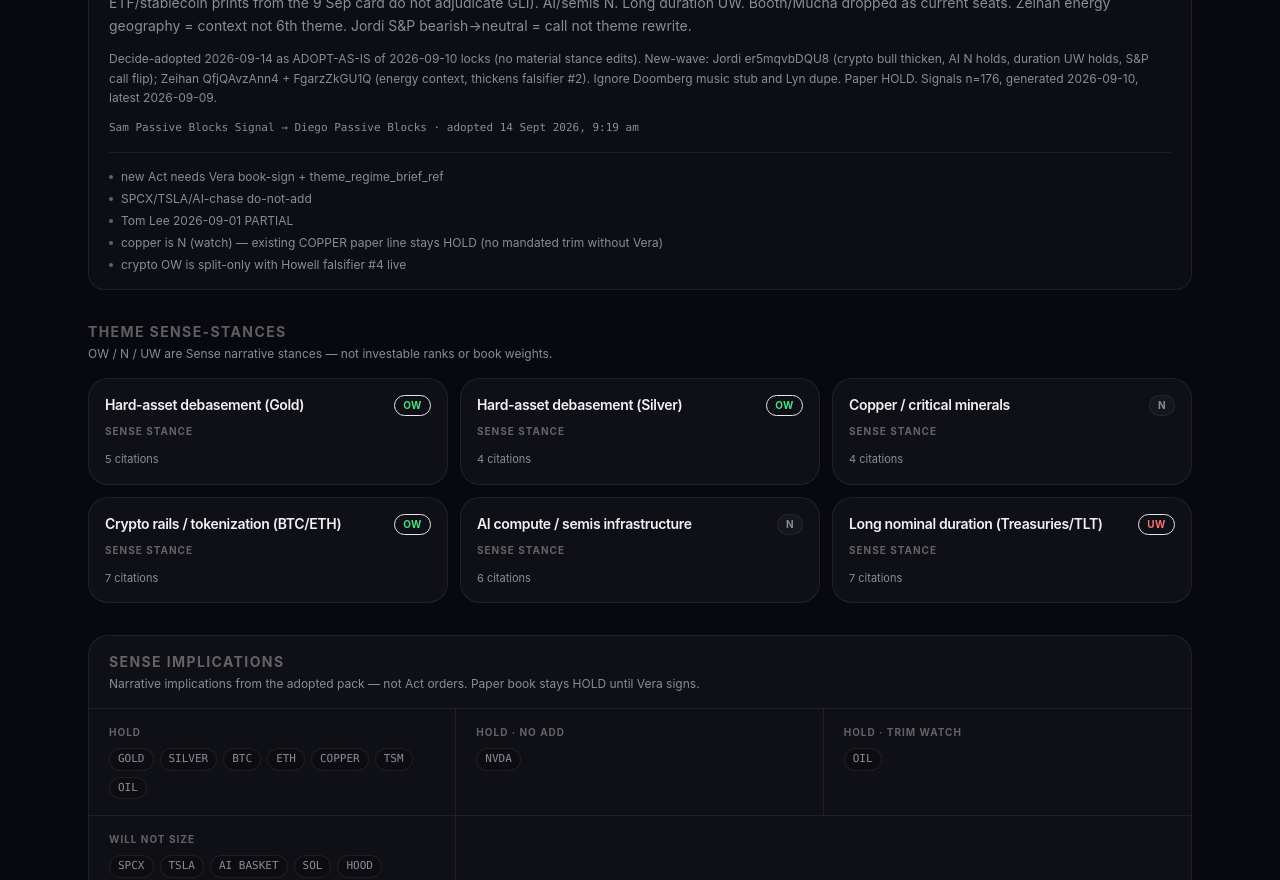
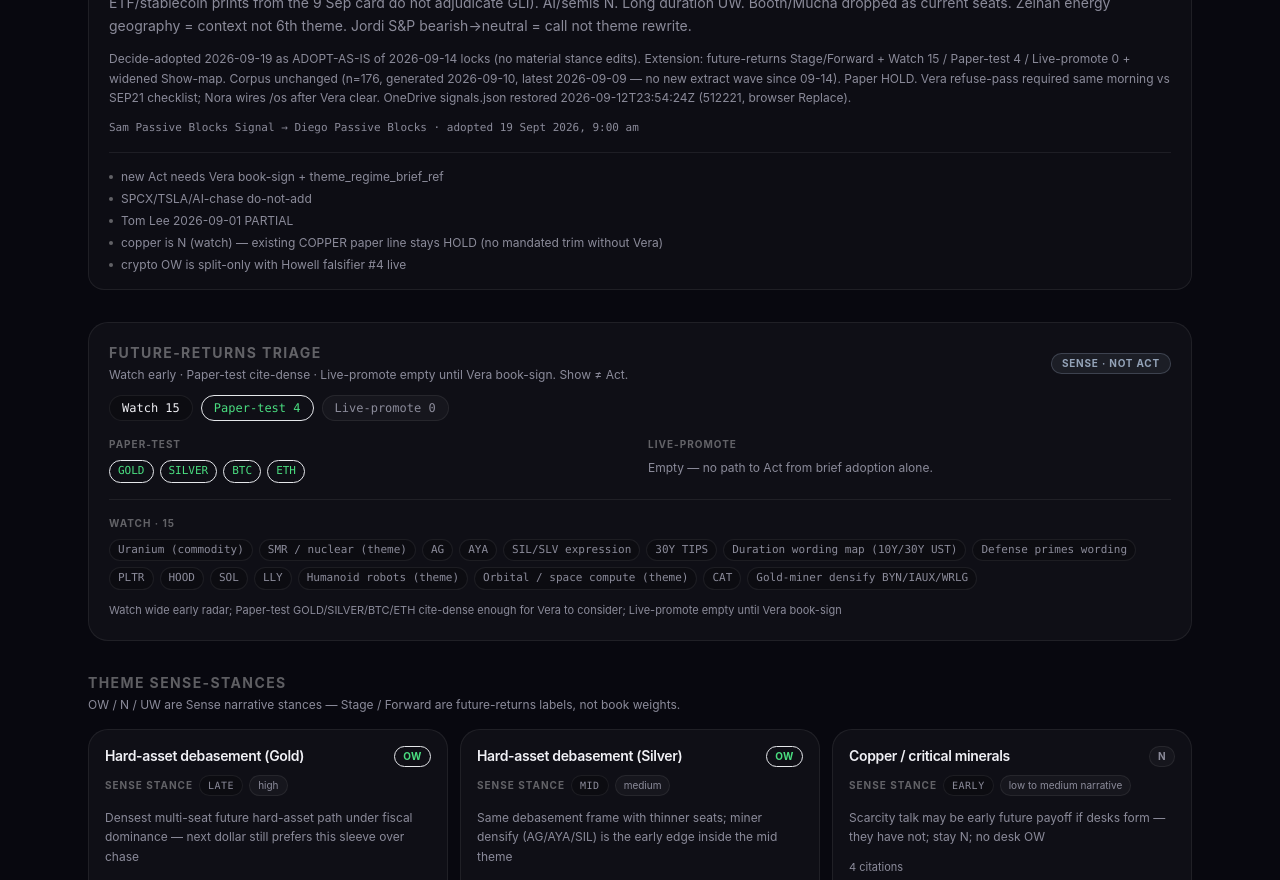
Before and after one commit to ghodzilla/passiveblocks-web, a Next.js app: page /os/signal in a window 1280 px wide. Shown: the part 1920-2800 px from the top of the page. Built offline with nearby package versions, Linux system fonts and the light colour scheme.

Commit message:
feat(os): adopt theme-regime 2026-09-19 — future-returns triage

```diff
--- a/app/os/page.tsx
+++ b/app/os/page.tsx
@@ -70,6 +70,8 @@ export default function OsHomePage() {
       ? signalPack.status.paper_book_action ?? signalPack.brief.paper_book_action ?? 'HOLD'
       : 'HOLD';
   const horizon = signalLive ? signalPack.status.valid_until ?? null : null;
+  const triage = signalLive ? signalPack.brief.triage : undefined;
+  const asOfBrief = signalLive ? signalPack.status.as_of ?? signalPack.brief.as_of : null;
   const horizonLabel = horizon
     ? new Intl.DateTimeFormat('en-AU', {
         timeZone: 'Australia/Melbourne',
@@ -128,7 +130,13 @@ export default function OsHomePage() {
           Next
         </span>
         <p className="text-sm leading-snug text-foreground">
-          Paper {paperAction} · live Act empty until Vera book-sign + brief_ref
+          Paper {paperAction}
+          {asOfBrief ? ` · brief ${asOfBrief}` : ''}
+          {' · '}
+          live Act empty until Vera book-sign + brief_ref
+          {triage
+            ? ` · triage ${triage.watch.count}/${triage.paper_test.count}/${triage.live_promote.count}`
+            : ''}
         </p>
       </div>
 
@@ -138,6 +146,13 @@ export default function OsHomePage() {
         {gate ? <span className="os-stamp os-stamp--sense">{gate}</span> : null}
         {horizonLabel ? (
           <span className="os-stamp">Horizon · {horizonLabel}</span>
+        ) : null}
+        {triage ? (
+          <>
+            <span className="os-stamp">Watch {triage.watch.count}</span>
+            <span className="os-stamp">Paper-test {triage.paper_test.count}</span>
+            <span className="os-stamp">Live-promote {triage.live_promote.count}</span>
+          </>
         ) : null}
         {paperMarks.entry_reconstructed ? (
           <span className="os-stamp">Entry RECONSTRUCTED</span>
--- a/app/os/signal/page.tsx
+++ b/app/os/signal/page.tsx
@@ -57,6 +57,7 @@ export default function OsSignalPage() {
   const themes = brief.themes ?? [];
   const falsifiers = brief.falsifiers ?? [];
   const implications = brief.paper_book_implications ?? {};
+  const triage = brief.triage;
   const signals = [...recent_signals].sort((a, b) => b.date.localeCompare(a.date));
   const asOf = status.as_of || brief.as_of;
 
@@ -80,9 +81,11 @@ export default function OsSignalPage() {
             hint: status.valid_until ? `valid → ${formatDate(status.valid_until)}` : 'Adopted pack',
           },
           {
-            label: 'Themes',
-            value: String(themes.length),
-            hint: 'Sense stance calls',
+            label: 'Triage',
+            value: triage
+              ? `${triage.watch.count}/${triage.paper_test.count}/${triage.live_promote.count}`
+              : String(themes.length),
+            hint: triage ? 'Watch · Paper-test · Live' : 'Sense stance calls',
           },
           {
             label: 'Signals',
@@ -133,6 +136,78 @@ export default function OsSignalPage() {
         ) : null}
       </section>
 
+      {triage ? (
+        <section className="mb-8 rounded-[var(--radius-xl)] border border-[var(--border)] bg-[var(--surface)] p-5">
+          <div className="mb-3 flex flex-wrap items-center justify-between gap-3">
+            <div>
+              <h2 className="text-sm font-bold uppercase tracking-widest text-[var(--muted-foreground)]">
+                Future-returns triage
+              </h2>
+              <p className="mt-1 text-xs text-[var(--muted)]">
+                Watch early · Paper-test cite-dense · Live-promote empty until Vera book-sign. Show ≠ Act.
+              </p>
+            </div>
+            <span className="os-stamp os-stamp--sense">Sense · not Act</span>
+          </div>
+          <div className="mb-4 flex flex-wrap gap-2">
+            <span className="rounded-full border border-[var(--border)] bg-black/20 px-3 py-1 font-mono text-xs text-foreground">
+              Watch {triage.watch.count}
+            </span>
+            <span className="rounded-full border border-[var(--status-ok)]/25 bg-[var(--status-ok)]/10 px-3 py-1 font-mono text-xs text-[var(--status-ok)]">
+              Paper-test {triage.paper_test.count}
+            </span>
+            <span className="rounded-full border border-[var(--border)] bg-white/[0.03] px-3 py-1 font-mono text-xs text-[var(--muted)]">
+              Live-promote {triage.live_promote.count}
+            </span>
+          </div>
+          <div className="grid gap-4 sm:grid-cols-2">
+            <div>
+              <p className="text-[10px] font-bold uppercase tracking-widest text-[var(--muted-foreground)]">
+                Paper-test
+              </p>
+              <ul className="mt-2 flex flex-wrap gap-1.5">
+                {triage.paper_test.items.map((item) => (
+                  <li
+                    key={item}
+                    className="rounded-full border border-[var(--status-ok)]/25 bg-[var(--status-ok)]/10 px-2 py-0.5 font-mono text-[11px] text-[var(--status-ok)]"
+                  >
+                    {item}
+                  </li>
+                ))}
+              </ul>
+            </div>
+            <div>
+              <p className="text-[10px] font-bold uppercase tracking-widest text-[var(--muted-foreground)]">
+                Live-promote
+              </p>
+              <p className="mt-2 text-xs text-[var(--muted)]">
+                {triage.live_promote.count === 0
+                  ? 'Empty — no path to Act from brief adoption alone.'
+                  : triage.live_promote.items.join(' · ')}
+              </p>
+            </div>
+          </div>
+          <div className="mt-4 border-t border-[var(--border)] pt-4">
+            <p className="text-[10px] font-bold uppercase tracking-widest text-[var(--muted-foreground)]">
+              Watch · {triage.watch.count}
+            </p>
+            <ul className="mt-2 flex flex-wrap gap-1.5">
+              {triage.watch.items.map((item) => (
+                <li
+                  key={item}
+                  className="rounded-full border border-[var(--border)] bg-black/20 px-2 py-0.5 font-mono text-[11px] text-[var(--muted)]"
+                >
+                  {item}
+                </li>
+              ))}
+            </ul>
+          </div>
+          {triage.note ? (
+            <p className="mt-3 text-[11px] leading-relaxed text-[var(--muted)]">{triage.note}</p>
+          ) : null}
+        </section>
+      ) : null}
+
       <section className="mb-8">
         <div className="mb-4 flex flex-wrap items-end justify-between gap-3">
           <div>
@@ -140,7 +215,7 @@ export default function OsSignalPage() {
               Theme Sense-stances
             </h2>
             <p className="mt-1 text-xs text-[var(--muted)]">
-              OW / N / UW are Sense narrative stances — not investable ranks or book weights.
+              OW / N / UW are Sense narrative stances — Stage / Forward are future-returns labels, not book weights.
             </p>
           </div>
         </div>
@@ -161,9 +236,24 @@ export default function OsSignalPage() {
                   {senseStanceLabel(theme.stance)}
                 </span>
               </div>
-              <p className="mt-2 text-[10px] font-bold uppercase tracking-widest text-[var(--muted-foreground)]">
-                Sense stance
-              </p>
+              <div className="mt-2 flex flex-wrap items-center gap-1.5">
+                <span className="text-[10px] font-bold uppercase tracking-widest text-[var(--muted-foreground)]">
+                  Sense stance
+                </span>
+                {theme.stage ? (
+                  <span className="rounded-full border border-[var(--border)] bg-black/20 px-2 py-0.5 font-mono text-[10px] uppercase tracking-wider text-[var(--muted)]">
+                    {theme.stage}
+                  </span>
+                ) : null}
+                {theme.confidence ? (
+                  <span className="rounded-full border border-[var(--border)] bg-white/[0.03] px-2 py-0.5 text-[10px] text-[var(--muted)]">
+                    {theme.confidence.replace(/_/g, ' ')}
+                  </span>
+                ) : null}
+              </div>
+              {theme.forward_thesis ? (
+                <p className="mt-3 text-xs leading-relaxed text-[var(--muted)]">{theme.forward_thesis}</p>
+              ) : null}
               <p className="mt-3 text-[11px] text-[var(--muted)]">
                 {theme.citation_count} citation{theme.citation_count === 1 ? '' : 's'}
               </p>
--- a/components/os/letter/Fig02Mechanism.tsx
+++ b/components/os/letter/Fig02Mechanism.tsx
@@ -40,7 +40,7 @@ export function Fig02Mechanism() {
           <p className="mt-3 font-mono text-sm font-semibold text-foreground">
             OW · low_to_medium · split only
           </p>
-          <p className="mt-1 text-[11px] text-[var(--muted)]">Decide 2026-09-14</p>
+          <p className="mt-1 text-[11px] text-[var(--muted)]">Decide 2026-09-19</p>
           <ul className="mt-4 space-y-2 text-xs text-[var(--muted)]">
             <li>
               <span className="font-semibold text-foreground">New-wave thicken:</span> Jordi 09-06
--- a/lib/os-data.ts
+++ b/lib/os-data.ts
@@ -25,6 +25,28 @@ export type ThemeCall = {
   stance: string;
   citation_count: number;
   citations: string[];
+  confidence?: string;
+  stage?: string;
+  forward_thesis?: string;
+  change_vs_brief_2026_09_14?: string;
+  paper_line?: string;
+  new_wave_note?: string;
+  diego_fork?: string;
+};
+
+export type FutureReturnsTriage = {
+  watch: { count: number; items: string[] };
+  paper_test: { count: number; items: string[] };
+  live_promote: { count: number; items: string[] };
+  note?: string;
+};
+
+export type FutureReturnsReframe = {
+  orientation?: string;
+  watch_count?: number;
+  paper_test_count?: number;
+  live_promote_count?: number;
+  note?: string;
 };
 
 export const signalPack = signalPackJson as {
@@ -38,6 +60,7 @@ export const signalPack = signalPackJson as {
     conditions?: string[];
     note?: string;
     signals_json?: { n_records?: number; generated?: string };
+    reframe?: FutureReturnsReframe;
   };
   brief: {
     as_of: string;
@@ -52,9 +75,15 @@ export const signalPack = signalPackJson as {
     pending?: string;
     falsifiers: string[];
     themes: ThemeCall[];
+    reframe?: FutureReturnsReframe;
+    triage?: FutureReturnsTriage;
+    name_map_hygiene?: Record<string, string>;
     signals_json_n?: number;
     signals_json_generated?: string;
     brief_md?: string;
+    valid_until?: string;
+    superseded_brief?: string;
+    recommendation?: string;
   };
   recent_signals: RecentSignal[];
 };
```
Also changed, not shown: app/os/letter/page.tsx (+6 -6 lines), data/os/signal-pack.json.
